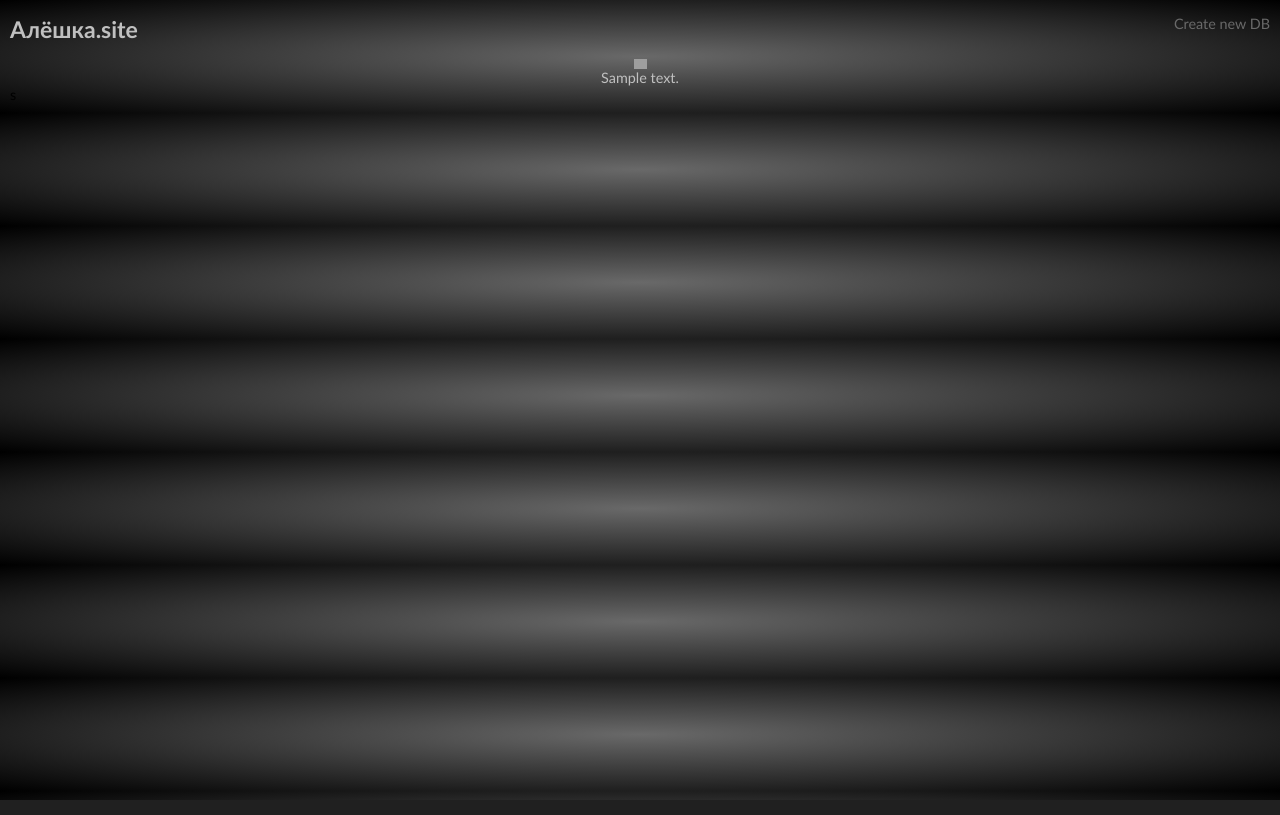
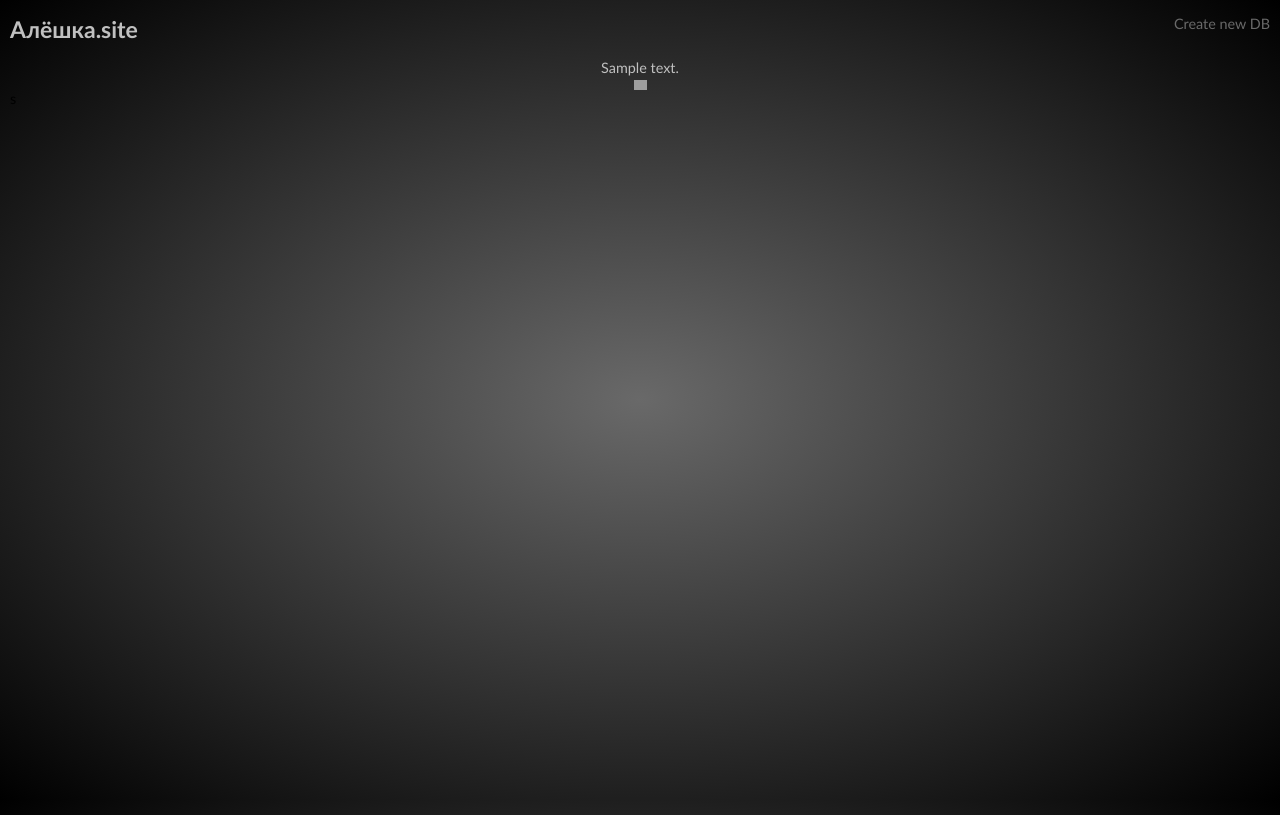
Before and after one commit to kapnuu/kapnuu.ru, a Flask app: page / in a window 1280 px wide. Run offline with Flask 2, Linux system fonts and the light colour scheme; tables that the repository leaves empty hold one stand-in row (values such as "Sample post"); grey boxes are pictures that could not be loaded.

Commit message:
update main view

```diff
--- a/app/static/main.css
+++ b/app/static/main.css
@@ -1,10 +1,14 @@
+html, body {
+  height: 100%;
+}
+
 body {
     font-size: 90%;
     font-family: calibri;
     padding: 0;
     margin: 10px 10px;
     background: #696969;
-    background: radial-gradient(#696969, black);
+    background: radial-gradient(#696969, black) /*no-repeat*/;
 }
 
 h1 {
@@ -23,6 +27,7 @@ header {
 .comment {
     text-align: center;
     color: #c0c0c0;
+    margin-bottom: 4px;
 }
 
 a {
--- a/app/templates/base.htm
+++ b/app/templates/base.htm
@@ -2,6 +2,7 @@
 <html>
 <head lang="en">
     <meta charset="UTF-8">
+	<meta name="viewport" content="width=device-width; initial-scale=1">
     <title>Алёшка.site — сайт Алексея</title>
 	<link rel="stylesheet" href="/static/main.css">
 	<!--script type="text/javascript" src="/static/main.js"></script-->
--- a/app/templates/index.htm
+++ b/app/templates/index.htm
@@ -2,15 +2,12 @@
 {% block content %}
 <form id="kittie" action="/cat/next" method="POST">
   <div align="center">
+{% if cat.comment %}<div class="comment">{{cat.comment}}</div>{% endif %}
       <a href="/" onclick="document.getElementById('kittie').submit(); return false;">
-            <div style="background:url({{cat.url}}) no-repeat center center; height: {{cat.height}}px; -webkit-background-size: contain;
+            <div style="background:url({{cat.url}}) no-repeat top center; height: {{cat.height}}px; -webkit-background-size: contain;
 -moz-background-size: contain; -o-background-size: contain; background-size: contain;">
-                &nbsp;
             </div>
       </a>
   </div>
-
-
 </form>
-{% if cat.comment %}<div class="comment">{{cat.comment}}</div>{% endif %}
 {% endblock %}
```
